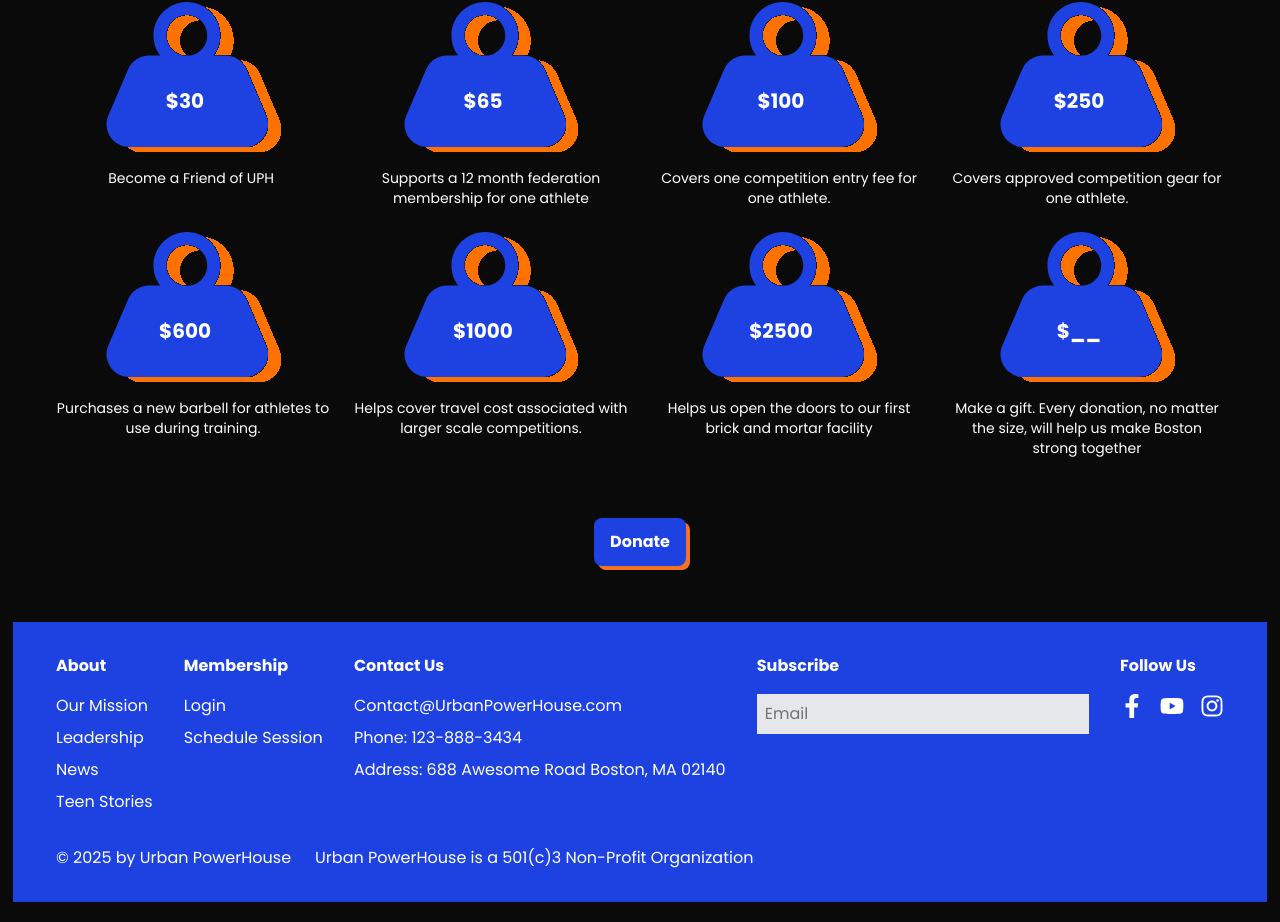
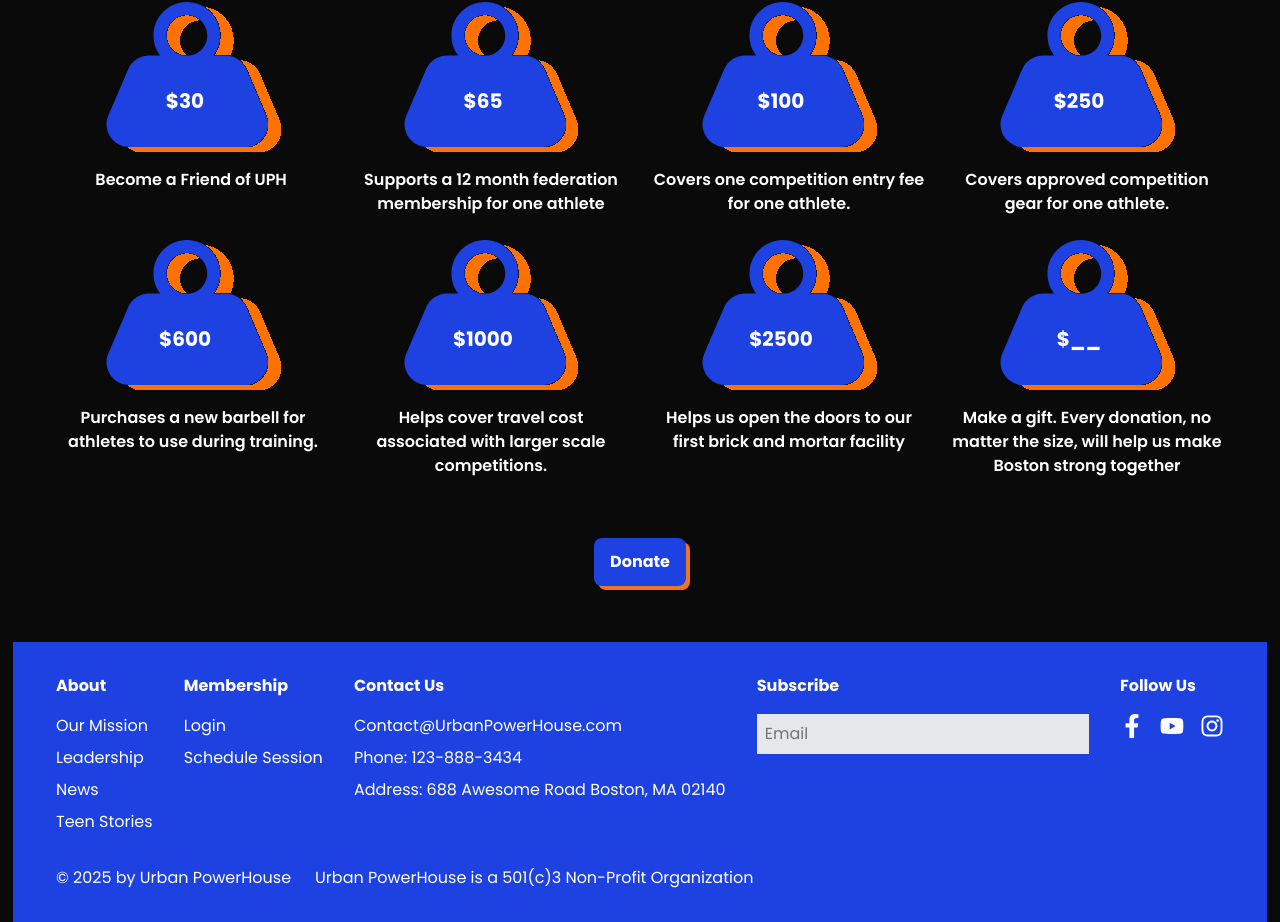
Before and after one commit to Artists-for-Humanity/urban-powerhouse, a Next.js app: page /Donation in a window 1280 px wide. Shown: the part 856-1778 px from the top of the page. Built offline with nearby package versions, Linux system fonts and the light colour scheme.

Commit message:
update font-styling

```diff
--- a/components/Donation/DonationWeight.tsx
+++ b/components/Donation/DonationWeight.tsx
@@ -53,7 +53,7 @@ const DonationWeight: React.FC<DonationWeightProps> = ({ title, donations, class
                 </span>
               </div>
 
-              <p className="text-sm mt-4 text-center">
+              <p className="text-base font-semibold mt-4 text-center">
                 {donation.description}
               </p>
             </div>
```
